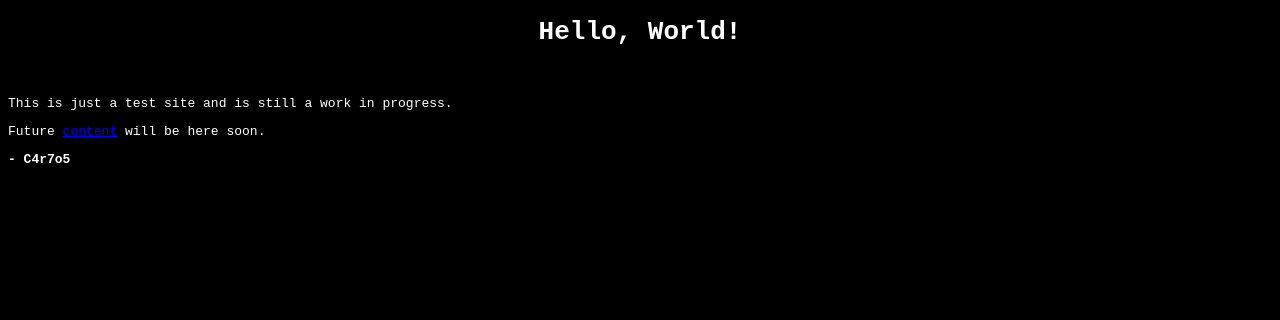
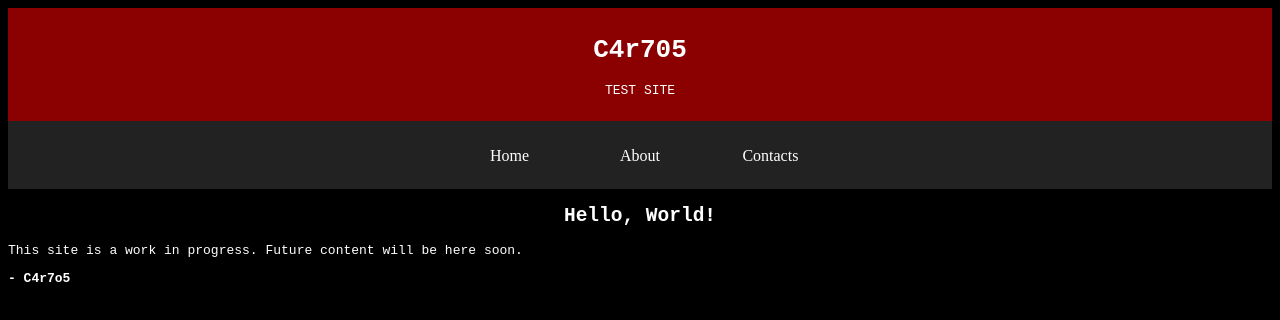
Before and after one commit to C4r7o5/Website-starter, a plain HTML site: page index.html in a window 1280 px wide. Drawn offline with Linux system fonts and the light colour scheme.

Commit message:
Added semantics

```diff
--- a/index.html
+++ b/index.html
@@ -1,16 +1,29 @@
 <!DOCTYPE html>
 <html>
     <head>
-        <title>My Progress</title>
+        <title>C4r7o5</title>
         <link href="stylesheet.css" rel="stylesheet" type="text/css">
     </head>
 
     <body>
-        <h1>Hello, World!</h1>
-        <br>
-        <p>This is just a test site and is still a work in progress.</p>
-        <p>Future <a href="test-content.css">content</a> will be here soon.</p>
-        <p><strong>- C4r7o5</strong></p>
+        <header>
+            <h1>C4r705</h1>
+            <p id="sub-title">TEST SITE</p>
+        </header>
+        <nav>
+            <ul>
+                <li><a href="#">Home</a></li>
+                <li><a href="Test-content.html">About</a></li>
+                <li><a href="#">Contacts</a></li>
+
+            </ul>
+
+        </nav>
+        <article>
+            <h1>Hello, World!</h1>
+            <p>This site is a work in progress. Future content will be here soon.</p>
+            <p><strong>- C4r7o5</strong></p>
+        </article>
     </body>
 
 
--- a/stylesheet.css
+++ b/stylesheet.css
@@ -13,3 +13,42 @@ p {
 html {
     background-color: black;
 }
+
+
+header {
+    background-color: darkred;
+    padding-top: 10px;
+    padding-bottom: 10px;
+}
+#sub-title {
+    text-align: center;
+
+}
+
+nav {
+    background-color: rgb(34, 34, 34);
+    text-align: center;
+    padding-top: 10px;
+    padding-bottom: 10px;
+    height: 48px;
+
+}
+
+nav ul {
+    padding: 0;
+
+}
+
+nav li {
+    display: inline-block;
+    height: 100%;
+    width: 10%;
+}
+
+nav li a {
+    color: white;
+    text-decoration: none;
+}
+nav li a:hover {
+    color: red;
+}
```
Also changed, not shown: Test-content.html (+14 -2 lines).
